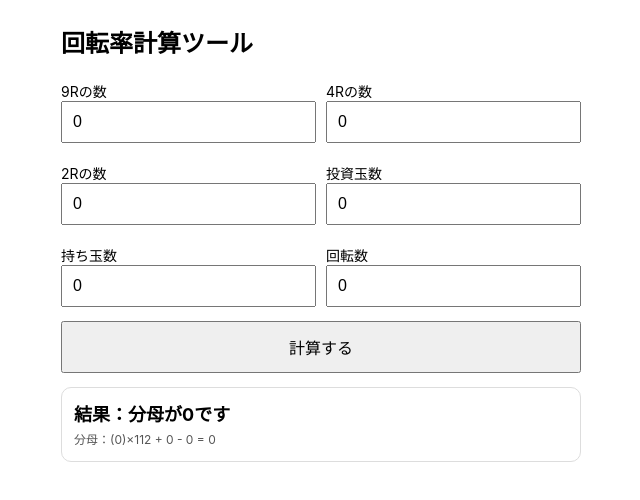
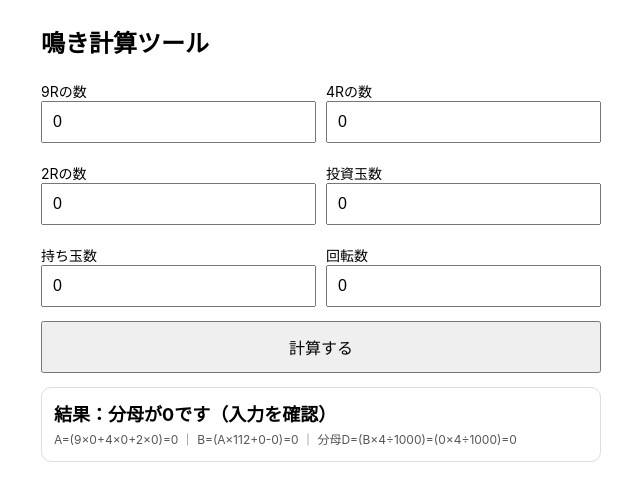
Before and after one commit to asupi01140903/nakikeisan, a plain HTML site: page index.html in a window 1280 px wide. Both pictures are taken after a click on the button "計算する". Shown: the whole page, without its empty margins (319-959 px from the left). Drawn offline with Linux system fonts and the light colour scheme.

Commit message:
Update index.html

```diff
--- a/index.html
+++ b/index.html
@@ -5,7 +5,7 @@
   <meta name="viewport" content="width=device-width, initial-scale=1" />
   <title>回転率計算ツール</title>
   <style>
-    body { font-family: -apple-system, BlinkMacSystemFont, "Segoe UI", sans-serif; max-width: 520px; margin: 24px auto; padding: 0 14px; }
+    body { font-family: -apple-system, BlinkMacSystemFont, "Segoe UI", sans-serif; max-width: 560px; margin: 24px auto; padding: 0 14px; }
     h2 { margin: 0 0 12px; }
     label { display:block; margin-top: 10px; font-size: 14px; }
     input { width: 100%; padding: 10px; font-size: 16px; box-sizing: border-box; }
@@ -18,7 +18,7 @@
   </style>
 </head>
 <body>
-  <h2>回転率計算ツール</h2>
+  <h2>鳴き計算ツール</h2>
 
   <div class="row">
     <label>9Rの数
@@ -50,7 +50,7 @@
 
   <div class="box">
     <div class="result" id="result">結果：—</div>
-    <div class="small" id="detail">分母：—</div>
+    <div class="small" id="detail">内訳：—</div>
   </div>
 
   <script>
@@ -64,34 +64,40 @@
       const hold = n("hold");
       const spin = n("spin");
 
-      // 分母：{（9×9R + 4×4R + 2×2R）×112 + 投資玉数 - 持ち玉数}
-      const roundsPart = (9 * r9 + 4 * r4 + 2 * r2);
-      const denominator = roundsPart * 112 + invest - hold;
+      // A =（9×9R + 4×4R + 2×2R）
+      const A = (9 * r9 + 4 * r4 + 2 * r2);
+
+      // B =（A×112 + 投資玉数 - 持ち玉数）
+      const B = (A * 112) + invest - hold;
+
+      // 分母 D = {B × 4 ÷ 1000}
+      const D = (B * 4) / 1000;
 
       const resultEl = document.getElementById("result");
       const detailEl = document.getElementById("detail");
 
-      detailEl.textContent = `分母：(${roundsPart})×112 + ${invest} - ${hold} = ${denominator}`;
+      detailEl.textContent =
+        `A=(9×${r9}+4×${r4}+2×${r2})=${A} ｜ ` +
+        `B=(A×112+${invest}-${hold})=${B} ｜ ` +
+        `分母D=(B×4÷1000)=(${B}×4÷1000)=${D}`;
 
-      if (!Number.isFinite(denominator) || denominator === 0) {
-        resultEl.textContent = "結果：分母が0です";
+      if (!Number.isFinite(D) || D === 0) {
+        resultEl.textContent = "結果：分母が0です（入力を確認）";
         return;
       }
-
-      if (denominator < 0) {
+      if (D < 0) {
         resultEl.textContent = "結果：分母が負です（入力を確認）";
         return;
       }
 
-      const value = (spin / denominator) * 4;
+      const value = spin / D;
       resultEl.textContent = `結果：${value.toFixed(2)}`;
     }
 
     document.getElementById("calcBtn").addEventListener("click", calculate);
-        // 入力のたびに自動更新したい場合は下を有効化
     ["r9","r4","r2","invest","hold","spin"].forEach(id=>{
       document.getElementById(id).addEventListener("input", calculate);
-    });
+      });
   </script>
 </body>
 </html>
```
